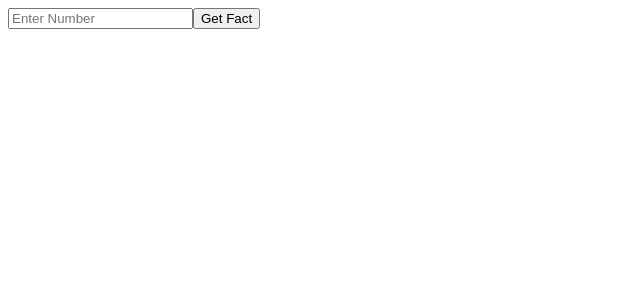
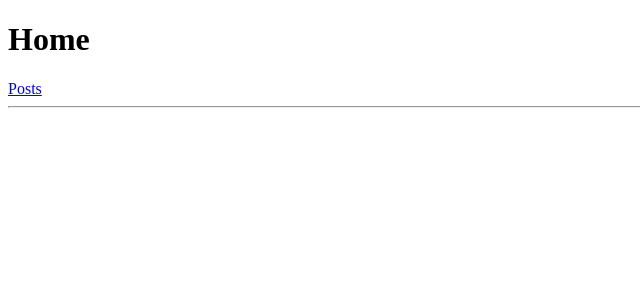
Before and after one commit to Basilraju-10/react-learn, a React (Vite) app: page / in a window 1280 px wide. Shown: the top 300 px of the page, without its empty margins (0-640 px from the left). Built offline with nearby package versions, Linux system fonts and the light colour scheme.

Commit message:
feat:routers-connection

```diff
--- a/package.json
+++ b/package.json
@@ -11,7 +11,8 @@
   },
   "dependencies": {
     "react": "^19.2.7",
-    "react-dom": "^19.2.7"
+    "react-dom": "^19.2.7",
+    "react-router-dom": "^7.18.1"
   },
   "devDependencies": {
     "@eslint/js": "^10.0.1",
--- a/src/App.jsx
+++ /dev/null
@@ -1,28 +0,0 @@
-import { useRef, useState } from "react";
-import Card from "./components/Card"
-
-
- export default function App() {
-  const numberRef = useRef();
-  const [fact,setFact] = useState();
-  const [loading,setLoading] = useState(false);
-
-  const getFact = async() => {
-    setLoading(true)
-    const number = numberRef.current.value
-const response = await fetch('https://catfact.ninja/fact')
-    const text = await response.text()
-    setLoading(false)
-    setFact(text)
-  }
-  if(loading){
-    return <div>Loading...</div>
-  }
-  return (
-    <div>
-      <input ref={numberRef} type="number" placeholder="Enter Number"/>
-      <button onClick={getFact}>Get Fact</button>
-      <p>{fact}</p>
-    </div>
-  )
-}
--- /dev/null
+++ b/src/lib/router.jsx
@@ -0,0 +1,22 @@
+import { createBrowserRouter } from "react-router-dom";
+import Home from "../pages/Home";
+import Posts from "../pages/Posts";
+import Details from "../pages/Details";
+
+const router = createBrowserRouter([
+  {
+    path: "",
+    element: <Home />,
+  },
+  {
+    path: "posts",
+    element: <Posts />,
+
+  },
+  {
+    path: "posts/:id",
+    element: <Details />,
+
+  }
+]);
+export default router;
--- a/src/main.jsx
+++ b/src/main.jsx
@@ -1,10 +1,14 @@
-import { StrictMode } from 'react'
-import { createRoot } from 'react-dom/client'
-import App from './App.jsx'
+import React from 'react'
+
+import ReactDOM from "react-dom/client"
+import { RouterProvider } from 'react-router-dom'
+import router from './lib/router'
 
 
-createRoot(document.getElementById('root')).render(
-  <StrictMode>
-    <App />
-  </StrictMode>,
+
+
+ReactDOM.createRoot(document.getElementById("root")).render(
+  <React.StrictMode>
+    <RouterProvider router= {router}/>
+  </React.StrictMode>
 )
--- /dev/null
+++ b/src/pages/Details.jsx
@@ -0,0 +1,29 @@
+import { useEffect, useState } from "react";
+import { Link, useParams } from "react-router-dom";
+
+export default function Details() {
+    const [post,setPosts]=useState()
+    const {id} = useParams();
+
+        const fetchPost = async() => {
+             const res = await fetch('https://jsonplaceholder.typicode.com/posts/ ${id}');
+             const data = await res.json();
+             console.log(data)
+             setPosts(data);
+        }
+        useEffect(()=>{
+           fetchPost();
+        }, []);
+
+        if(!post){
+            return <div>Loading...</div>
+        }
+       return(
+    <div>
+        <h1>{post.title}</h1>
+        <Link to='Posts'>Back</Link>
+        <hr/>
+        <p>{post.body}</p>
+    </div>
+  )
+}
--- /dev/null
+++ b/src/pages/Home.jsx
@@ -0,0 +1,11 @@
+import { Link } from "react-router-dom";
+
+export default function Home() {
+  return (
+    <div>
+        <h1>Home</h1>
+        <Link to='Posts'>Posts</Link>
+        <hr/>
+    </div>
+  )
+}
--- /dev/null
+++ b/src/pages/Posts.jsx
@@ -0,0 +1,26 @@
+import { useEffect, useState } from "react";
+import { Link } from "react-router-dom";
+
+  function Posts(){
+    const [posts,setPosts]=useState([]);
+
+    const fetchPosts = async() => {
+         const res = await fetch('https://jsonplaceholder.typicode.com/posts');
+         const data = await res.json();
+         setPosts(data);
+    }
+    useEffect(()=>{
+       fetchPosts();
+    }, []);
+
+    return <div>
+        <h1>Posts</h1>
+        <Link to='/'>Home</Link>
+        <hr/>
+        <ol>
+        {posts.map((p)=>
+        <li><Link to={'${p.id}'}>{p.title}</Link></li>)}
+        </ol>
+        </div>;
+}
+export default Posts;
```
Also changed, not shown: 1 other file (tests, documents, lock files or other folders).
